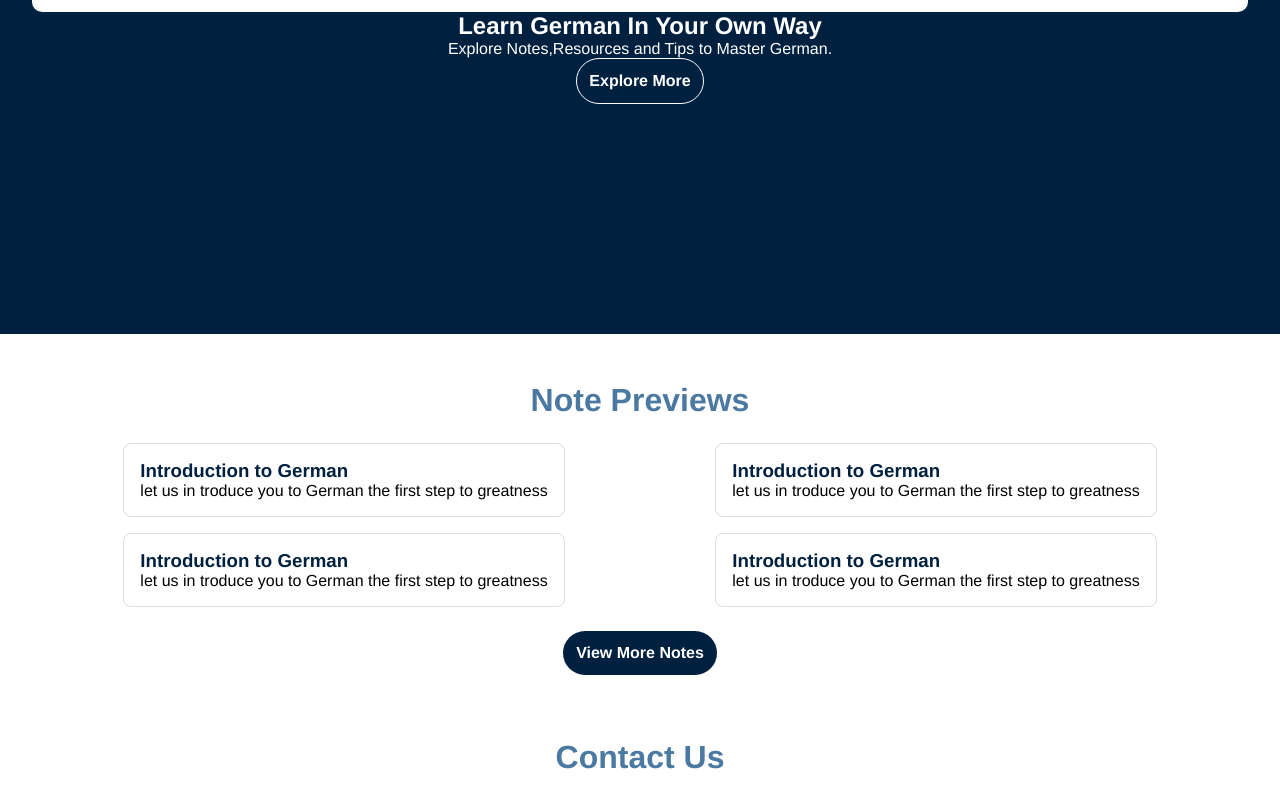
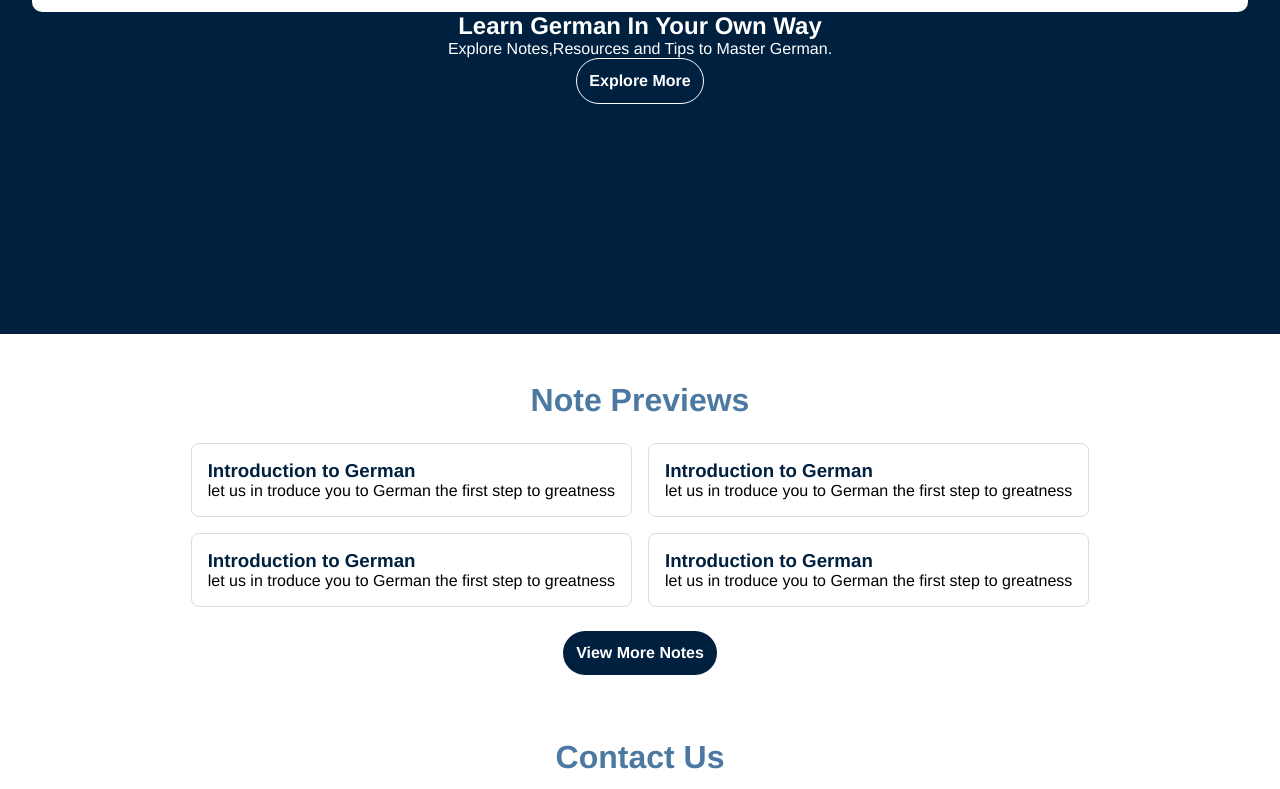
Before and after one commit to AmozVoid/deutsch-lite, a plain HTML site: page index.html in a window 1280 px wide. Shown: the part 456-1245 px from the top of the page. Drawn offline with Linux system fonts and the light colour scheme.

Commit message:
changed the style tag to above the title and sloved a issue with the note-box margin

```diff
--- a/index.css
+++ b/index.css
@@ -117,7 +117,7 @@ header img:hover{
 .note-previews{
     display: flex;
     justify-content: center;
-    flex-wrap: wrap;
+    flex-wrap:wrap;
     margin-top: 1rem ;
     margin-bottom: 1rem;
 }
@@ -126,7 +126,7 @@ header img:hover{
     background: #ffffff;
     border: 1px solid #ddd;
     border-radius: 0.5rem;
-    margin: 0.5rem auto;
+    margin:0.5rem;
     padding: 1rem;
 
 }
```
Also changed, not shown: index.html (+0 -1 lines).
